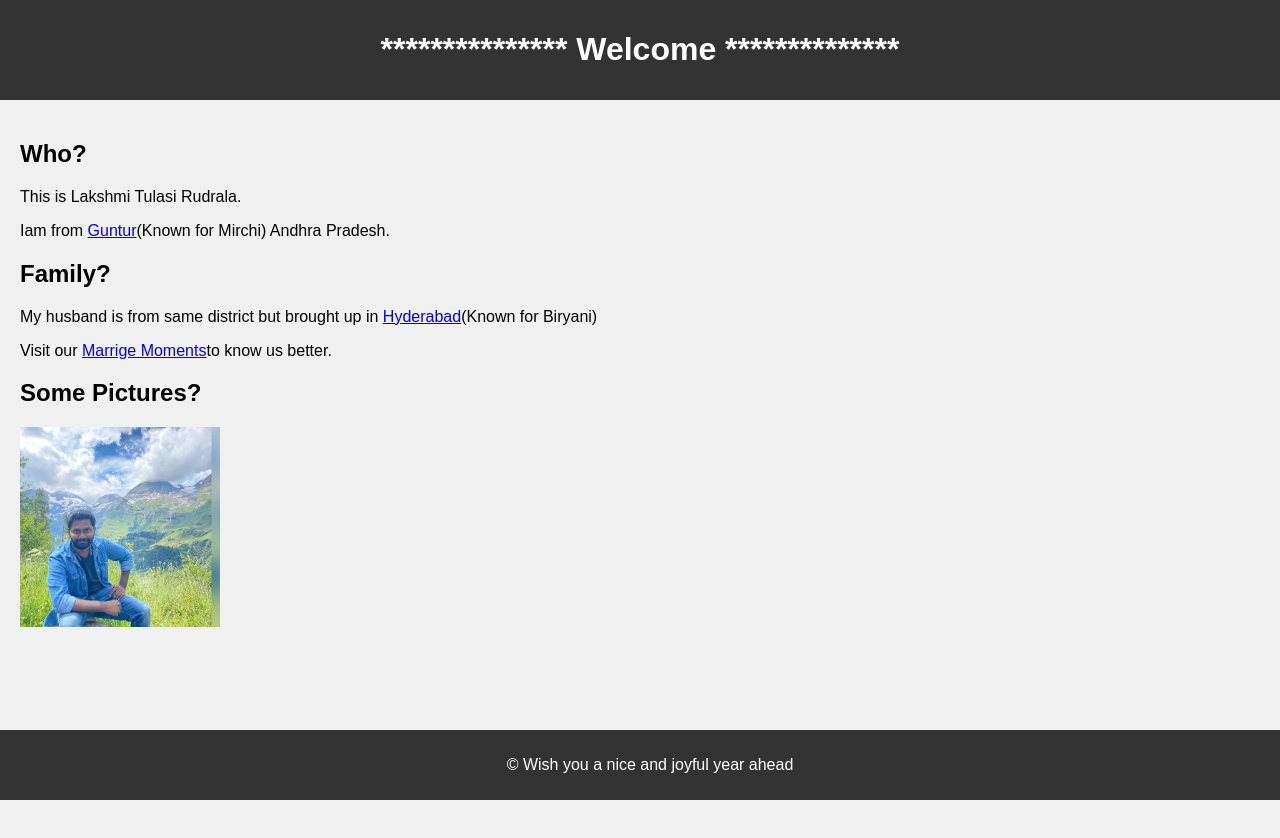
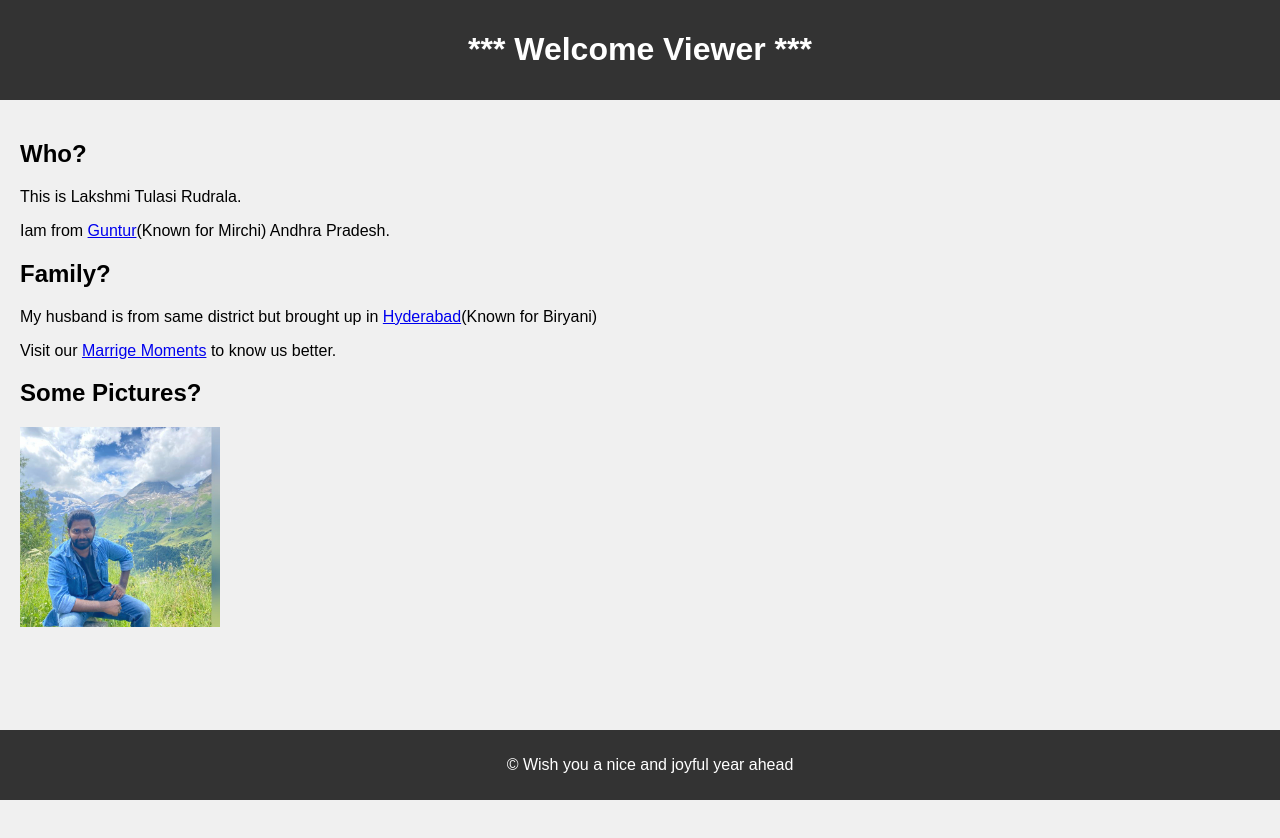
Before and after one commit to Tulasi-Rudrala/learn, a plain HTML site: page index.html in a window 1280 px wide. Drawn offline with Linux system fonts and the light colour scheme.

Commit message:
Update index.html

```diff
--- a/index.html
+++ b/index.html
@@ -38,7 +38,7 @@
 </head>
 <body>
     <header>
-        <h1>*************** Welcome **************</h1>
+        <h1>*** Welcome Viewer ***</h1>
     </header>
 
     <section>
@@ -47,7 +47,7 @@
         <p>Iam from <a href="https://www.google.com/maps?q=16.2737581,80.4048584">Guntur</a>(Known for Mirchi) Andhra Pradesh.</p>
         <h2>Family?</h2>
         <p>My husband is from same district but brought up in <a href="https://www.google.com/maps?q=17.5478512,78.2820604">Hyderabad</a>(Known for Biryani)</p>
-        <p>Visit our <a href="https://www.youtube.com/live/v4cdx6wVDH8?feature=shared">Marrige Moments</a>to know us better.</p>
+        <p>Visit our <a href="https://www.youtube.com/live/v4cdx6wVDH8?feature=shared">Marrige Moments</a> to know us better.</p>
 
         <h2>Some Pictures?</h2>
         <div class="slideshow-container">
```
